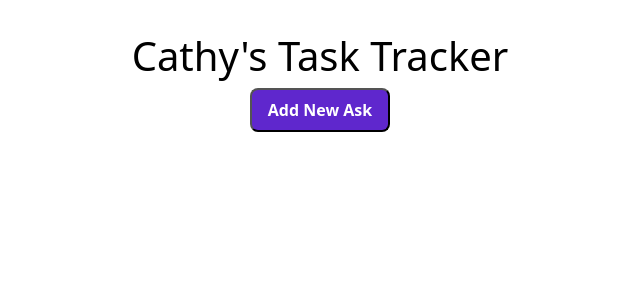
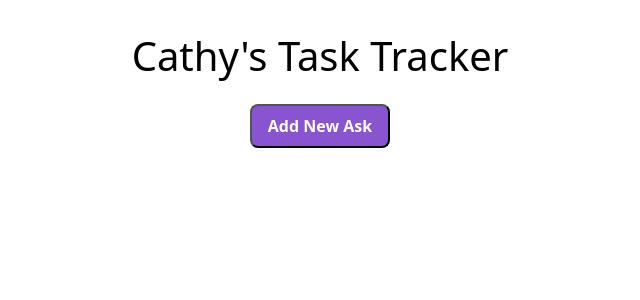
Before and after one commit to Cathy347Le/React-Task-App, a React (Create React App) app: page / in a window 1280 px wide. Shown: the top 300 px of the page, without its empty margins (320-960 px from the left). Built offline with nearby package versions, Linux system fonts and the light colour scheme.

Commit message:
update button component - add default props

```diff
--- a/src/Components/Button.js
+++ b/src/Components/Button.js
@@ -1,3 +1,4 @@
+import { buildQueries } from "@testing-library/react";
 import React from "react";
 import "./Button.scss";
 
@@ -5,4 +6,9 @@ function Button({ color, text }) {
   return <button style={{ backgroundColor: color }}>{text}</button>;
 }
 
+Button.defaultProps = {
+  color: "#4b7bec",
+  text: "Need Button Text",
+};
+
 export default Button;
--- a/src/Components/Button.scss
+++ b/src/Components/Button.scss
@@ -4,4 +4,5 @@ button {
   padding: 0.5rem 1rem;
   border-radius: 0.5rem !important;
   font-size: 16px !important;
+  margin: 16px !important;
 }
--- a/src/Components/Header.js
+++ b/src/Components/Header.js
@@ -5,7 +5,7 @@ function Header({ name }) {
   return (
     <header className="app-header">
       <h1>{name}'s Task Tracker</h1>
-      <Button color="#5f27cd" text="Add New Ask" />
+      <Button color="#8854d0" text="Add New Ask" />
     </header>
   );
 }
```
Also changed, not shown: 1 other file (tests, documents, lock files or other folders).
